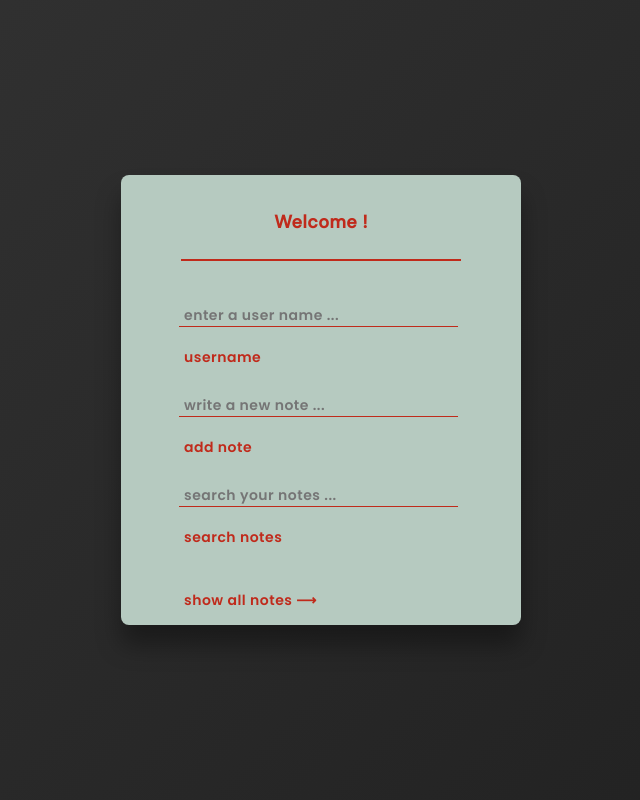
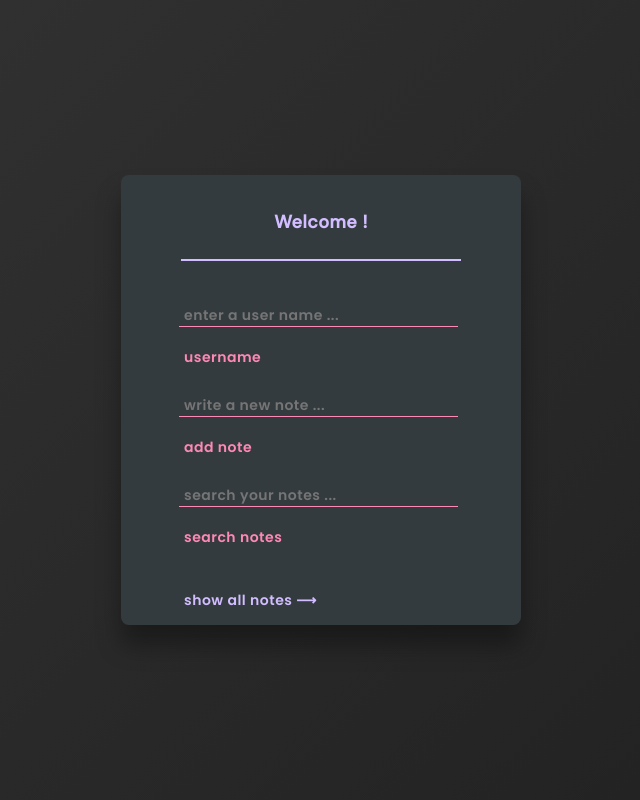
Before and after one commit to yanndepps/PyStuffs, a Flask app: page / in a window 1280 px wide. Shown: the whole page, without its empty margins (319-959 px from the left). Run offline with Flask 3, Linux system fonts and the light colour scheme.

Commit message:
wip color schemes

```diff
--- /dev/null
+++ b/EPFL_PROT/src/assets/data.txt
@@ -0,0 +1,2 @@
+do your homework
+unchained django
--- a/EPFL_PROT/src/static/script.js
+++ b/EPFL_PROT/src/static/script.js
@@ -24,7 +24,7 @@ const addUserName = document.getElementById("add-user");
 const createUser = document.getElementById("create-user");
 
 // display greetings in 21 languages -> pick one at random each time
-const wordList = ["Bonjour, ", "Hola, ", "Zdravstvuyte ", "Nǐn hǎo, ", "Salve, ",
+const wordList = ["Bonjour, ", "Hola, ", "Zdravstvuyte, ", "Nǐn hǎo, ", "Salve, ",
 	"Konnichiwa, ", "Guten Tag, ", "Olá, ", "Anyoung haseyo, ", "Asalaam alaikum, ",
 	"Goddag, ", "Shikamoo, ", "Goedendag, ", "Yassas, ", "Dzień dobry, ", "Namaste, ", "Merhaba, ",
 	"Shalom, ", "God dag, ", "Yo, "];
--- a/EPFL_PROT/src/static/style.css
+++ b/EPFL_PROT/src/static/style.css
@@ -11,53 +11,38 @@
 /* color schemes */
 
 :root {
-	/* original */
-
-	/* --body-color-start: #61d954; */
-	/* --body-color-end: #2ebf75; */
-	/* --main-bg-color: #202020; */
-	/* --input-form-color: #e5e5e5; */
-	/* --input-btn-color: #e5e5e5; */
-	/* --txt-title-color: #ffffff; */
-	/* --txt-data-color: #e5e5e5; */
-	/* --border-title-color: #2ebf75; */
-	/* --border-form-color: #eb3461; */
-
-	/* swift kiss */
-
+	/* lost time */
 	/* --body-color-start: #333333; */
 	/* --body-color-end: #202020; */
-	/* --main-bg-color: #EF3E4A; */
-	/* --input-form-color: #FEDAC2; */
-	/* --input-btn-color: #FEDAC2; */
-	/* --txt-title-color: #B0D8DC; */
-	/* --txt-data-color: #FEDAC2; */
-	/* --border-title-color: #B0D8DC; */
-	/* --border-form-color: #FEDAC2; */
+	/* --main-bg-color: #E7E7E7; */
+	/* --input-form-color: #DA9F18; */
+	/* --input-btn-color: #DA9F18; */
+	/* --txt-data-color: #DA9F18; */
+	/* --border-form-color: #DA9F18; */
+	/* --txt-title-color: #766C08; */
+	/* --border-title-color: #766C08; */
 
-	/* chivalrous fox */
-
+	/* climb the terrace */
 	--body-color-start: #333333;
 	--body-color-end: #202020;
-	--main-bg-color: #B6CAC0;
-	--input-form-color: #C02A1B;
-	--input-btn-color: #C02A1B;
-	--txt-title-color: #C02A1B;
-	--txt-data-color: #C02A1B;
-	--border-title-color: #C02A1B;
-	--border-form-color: #C02A1B;
+	--main-bg-color: #343B3F;
+	--input-form-color: #FF89B5;
+	--input-btn-color: #FF89B5;
+	--txt-data-color: #FF89B5;
+	--border-form-color: #FF89B5;
+	--txt-title-color: #D1BDFF;
+	--border-title-color: #D1BDFF;
 
-	/* cruller intentions */
-
+	/* day trip */
 	/* --body-color-start: #333333; */
 	/* --body-color-end: #202020; */
-	/* --main-bg-color: #FDF06F; */
-	/* --input-form-color: #D31B33; */
-	/* --input-btn-color: #D31B33; */
-	/* --txt-title-color: #D31B33; */
-	/* --txt-data-color: #D31B33; */
-	/* --border-title-color: #D31B33; */
-	/* --border-form-color: #D31B33; */
+	/* --main-bg-color: #F83439; */
+	/* --input-form-color: #9BC6E3; */
+	/* --input-btn-color: #9BC6E3; */
+	/* --txt-data-color: #9BC6E3; */
+	/* --border-form-color: #9BC6E3; */
+	/* --txt-title-color: #321913; */
+	/* --border-title-color: #321913; */
 }
 
 body {
@@ -207,7 +192,7 @@ p {
   font-family: "Poppins",sans-serif;
   font-weight: 600;
   font-size: 14px;
-  color: var(--input-btn-color);
+  color: var(--txt-title-color);
   letter-spacing: 0.5px;
   background-color: transparent;
   border: none;
@@ -232,3 +217,18 @@ p {
   cursor: default;
   outline: none;
 }
+.home {
+  font-family: "Poppins",sans-serif;
+  font-weight: 600;
+  font-size: 14px;
+  color: var(--txt-title-color);
+  letter-spacing: 0.5px;
+  background-color: transparent;
+  border: none;
+  padding: 20px 5px;
+  text-decoration: none;
+  text-align: center;
+  display: inline-block;
+  cursor: default;
+  outline: none;
+}
--- a/EPFL_PROT/src/templates/index.html
+++ b/EPFL_PROT/src/templates/index.html
@@ -37,7 +37,7 @@
 
 		<!-- show all notes -->
 		<form action="/notes" method="get" id="input-form-show">
-			<input type="submit" value="show all notes &#x27f6;" class="send">
+			<input type="submit" value="show all notes &#x27f6;" class="home">
 		</form>
 	</div>
 	<!-- scripts -->
--- a/EPFL_PROT/src/templates/notes.html
+++ b/EPFL_PROT/src/templates/notes.html
@@ -12,9 +12,9 @@
 
 <body>
 	<div id="main">
-		<!-- welcome -->
+		<!-- notes -->
 		<div id="title">
-			<h1 id="greetings">Welcome !</h1>
+			<h1 id="notes-title">My Notes</h1>
 		</div>
 
 		<!-- load data -->
@@ -24,7 +24,7 @@
 
 		<!-- back home btn -->
 		<form action="/" method="get" id="input-form-show">
-			<input type="submit" value="&#x27f5; back home" class="send">
+			<input type="submit" value="&#x27f5; back home" class="home">
 		</form>
 
 	</div>
```
